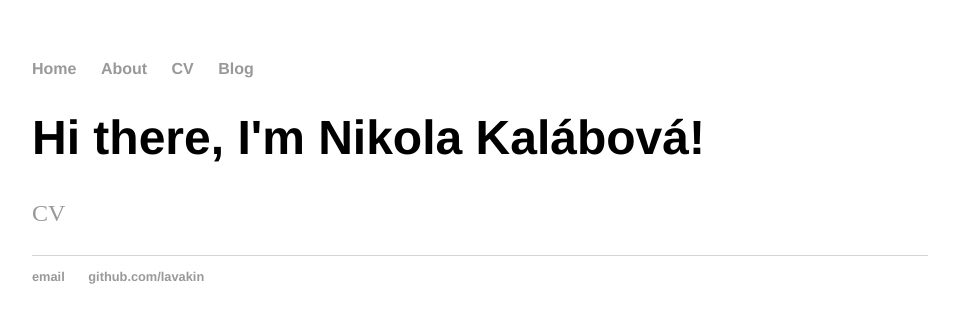
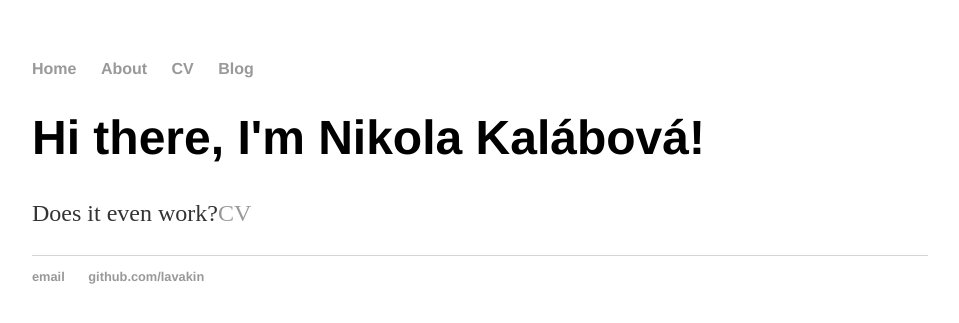
Before and after one commit to lavakin/lavakin.github.io, a Jekyll site: the page built from cv/index.html, in a window 1280 px wide. Shown: the top 323 px of the page, without its empty margins (160-1119 px from the left). Built offline with Jekyll 4.4.1, drawn with Linux system fonts in a browser that asks for light colours.

Commit message:
Update index.html

```diff
--- a/cv/index.html
+++ b/cv/index.html
@@ -4,5 +4,5 @@ title: Nikola Kalábová, Personal Webpage
 ---
 <div class="blurb">
 	<h1>Hi there, I'm Nikola Kalábová!</h1>
-	<p><a href="pdfs/Kalabova_cv.pdf" class="image fit">CV</a></p>
+	<p>Does it even work?<a href="pdfs/Kalabova_cv.pdf" class="image fit">CV</a></p>
 </div><!-- /.blurb -->
```
